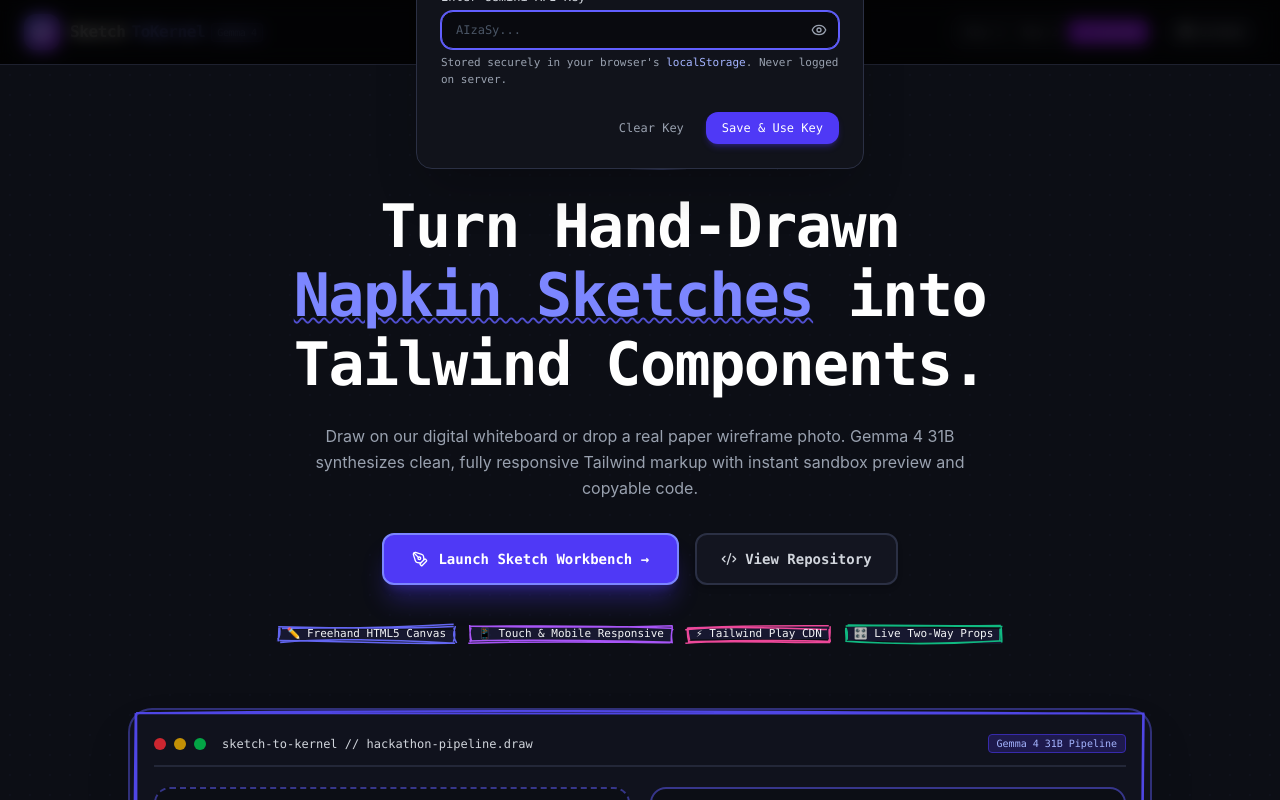
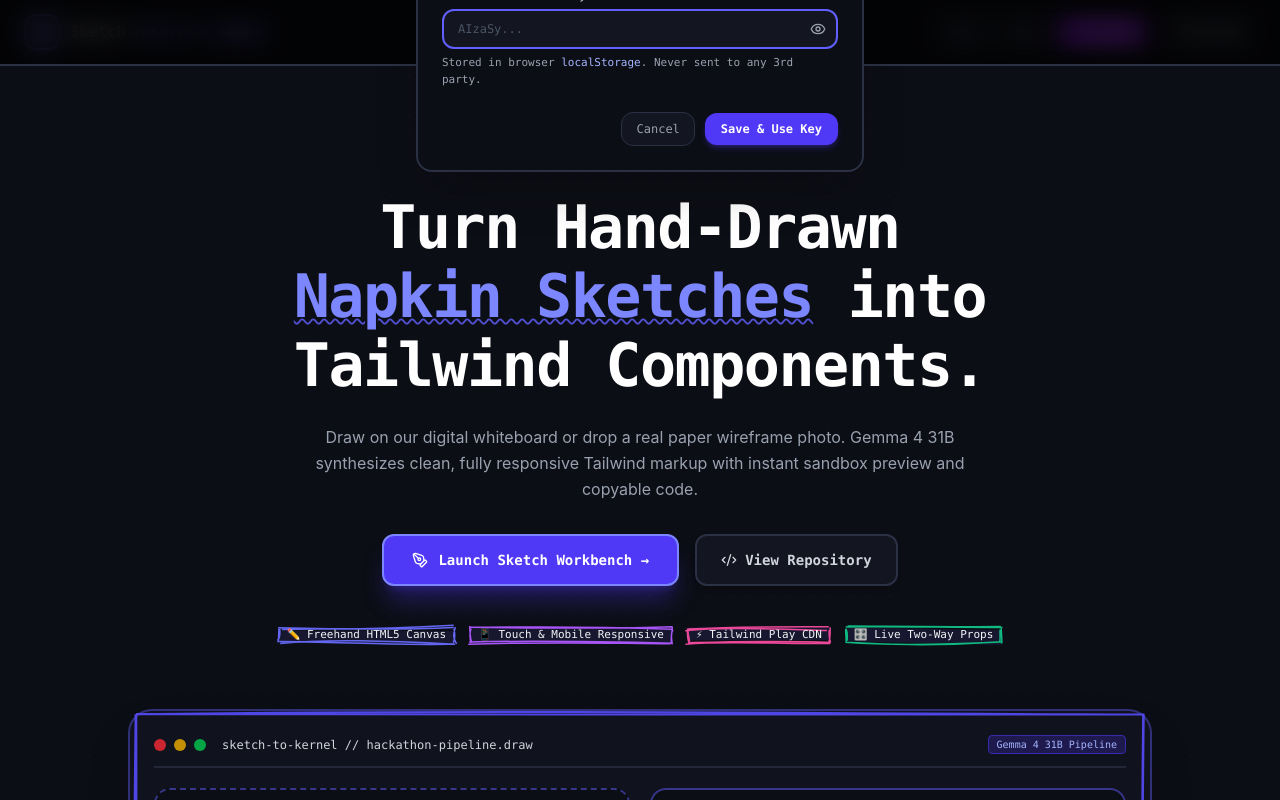
Before and after one commit to Pierce05/sketch-to-kernel, a Next.js app: page / in a window 1280 px wide. Both pictures are taken after a click on the button "Custom". Shown: the top 800 px of the page. Built offline with nearby package versions, Linux system fonts and the light colour scheme.

Commit message:
feat(transition): make ink blob transition seamless and add key fallback on cancel (#2)

```diff
--- a/components/ink-blob-transition.tsx
+++ b/components/ink-blob-transition.tsx
@@ -1,6 +1,6 @@
 "use client";
 
-import React, { createContext, useContext, useState, useRef, useCallback, useEffect } from "react";
+import React, { createContext, useContext, useState, useRef, useCallback } from "react";
 import { useRouter } from "next/navigation";
 import gsap from "gsap";
 
@@ -25,9 +25,9 @@
 };
 
 const WOBBLE = Array.from({ length: POINTS }, (_, i) => ({
-  speed: 2.2 + hash(i) * 2.4,
+  speed: 2.4 + hash(i) * 2.2,
   offset: hash(i + 40) * Math.PI * 2,
-  amp: 0.14 + hash(i + 80) * 0.12,
+  amp: 0.16 + hash(i + 80) * 0.12,
 }));
 
 const blobClip = (r: number, wob: number, t: number, cx: number, cy: number) => {
@@ -75,13 +75,17 @@
 
       setIsTransitioning(true);
 
+      // Preload and navigate route behind immediately so target page renders without delay
+      router.push(targetUrl);
+
       const cx = origin?.x ?? window.innerWidth / 2;
       const cy = origin?.y ?? window.innerHeight / 2;
-      const maxR = Math.hypot(
-        Math.max(cx, window.innerWidth - cx),
-        Math.max(cy, window.innerHeight - cy)
-      ) * 1.25;
-      const dropR = Math.min(window.innerWidth, window.innerHeight) * 0.16;
+      const maxR =
+        Math.hypot(
+          Math.max(cx, window.innerWidth - cx),
+          Math.max(cy, window.innerHeight - cy)
+        ) * 1.3;
+      const dropR = Math.min(window.innerWidth, window.innerHeight) * 0.18;
 
       const state = { r: 0, wob: 1, t: 0, opacity: 1 };
 
@@ -95,12 +99,10 @@
       const tl = gsap.timeline({
         onUpdate: apply,
         onComplete: () => {
-          router.push(targetUrl);
-          // Reverse shrink or fade out on route change
+          // As soon as ink blob floods the screen, fade out immediately to reveal target page
           gsap.to(overlay, {
             opacity: 0,
-            duration: 0.45,
-            delay: 0.1,
+            duration: 0.35,
             ease: "power2.out",
             onComplete: () => {
               setIsTransitioning(false);
@@ -113,11 +115,11 @@
 
       tlRef.current = tl;
 
-      // Organic splatter expansion:
-      tl.to(state, { t: 5, duration: 0.75, ease: "none" }, 0);
-      tl.to(state, { r: dropR, duration: 0.22, ease: "back.out(2.2)" }, 0);
-      tl.to(state, { r: maxR, duration: 0.52, ease: "power3.inOut" }, 0.22);
-      tl.to(state, { wob: 0, duration: 0.28, ease: "power2.out" }, 0.48);
+      // Fast, snappy organic ink splatter (0.45s total)
+      tl.to(state, { t: 4, duration: 0.45, ease: "none" }, 0);
+      tl.to(state, { r: dropR, duration: 0.15, ease: "back.out(2)" }, 0);
+      tl.to(state, { r: maxR, duration: 0.3, ease: "power3.inOut" }, 0.15);
+      tl.to(state, { wob: 0, duration: 0.2, ease: "power2.out" }, 0.25);
     },
     [router]
   );
@@ -125,38 +127,18 @@
   return (
     <TransitionContext.Provider value={{ navigateWithBlob, isTransitioning }}>
       {children}
-      {/* Fullscreen Ink Blob Overlay Container */}
+      {/* Fullscreen Ink Blob Splatter Overlay */}
       <div
         ref={overlayRef}
         aria-hidden="true"
-        className="pointer-events-none fixed inset-0 z-[9999] bg-[#07080c] transition-opacity"
+        className="pointer-events-none fixed inset-0 z-[9999] bg-[#0c0e15] transition-opacity"
         style={{
           clipPath: "circle(0px at 50% 50%)",
         }}
       >
-        <div className="absolute inset-0 bg-gradient-to-br from-indigo-950/70 via-slate-950 to-purple-950/60" />
-        <div className="absolute inset-0 bg-dot-matrix opacity-40" />
-        <div className="absolute inset-0 flex items-center justify-center">
-          <div className="flex flex-col items-center gap-3 text-indigo-300/80">
-            <div className="relative size-12">
-              <div className="absolute inset-0 animate-ping rounded-full bg-indigo-500/20" />
-              <div className="flex size-12 items-center justify-center rounded-full border border-indigo-500/40 bg-indigo-950/80 backdrop-blur-sm">
-                <svg
-                  className="size-6 animate-spin text-indigo-400"
-                  viewBox="0 0 24 24"
-                  fill="none"
-                  stroke="currentColor"
-                  strokeWidth="2"
-                >
-                  <circle cx="12" cy="12" r="10" strokeDasharray="32" strokeDashoffset="12" />
-                </svg>
-              </div>
-            </div>
-            <span className="text-xs font-mono font-medium tracking-widest uppercase text-indigo-300/90">
-              Transforming Sketch...
-            </span>
-          </div>
-        </div>
+        {/* Ink blob wash */}
+        <div className="absolute inset-0 bg-gradient-to-br from-indigo-950 via-slate-950 to-purple-950" />
+        <div className="absolute inset-0 bg-dot-matrix opacity-30" />
       </div>
     </TransitionContext.Provider>
   );
--- a/components/navbar.tsx
+++ b/components/navbar.tsx
@@ -1,7 +1,6 @@
 "use client";
 
 import React, { useState, useEffect } from "react";
-import Link from "next/link";
 import { usePathname } from "next/navigation";
 import { ApiKeyMode } from "@/lib/types";
 import { STORAGE_CUSTOM_KEY, STORAGE_KEY_MODE } from "@/lib/utils";
@@ -12,9 +11,9 @@
   Check,
   Eye,
   EyeOff,
-  SlidersHorizontal,
   Layers,
   ArrowLeft,
+  X,
 } from "lucide-react";
 
 interface NavbarProps {
@@ -34,6 +33,7 @@
   const { navigateWithBlob } = useInkBlobRouter();
   const [showKeyModal, setShowKeyModal] = useState(false);
   const [tempKey, setTempKey] = useState(customApiKey);
+  const [previousMode, setPreviousMode] = useState<ApiKeyMode>(apiKeyMode);
   const [showKeySecret, setShowKeySecret] = useState(false);
   const [isSaved, setIsSaved] = useState(false);
 
@@ -42,20 +42,36 @@
   }, [customApiKey]);
 
   const handleModeSelect = (mode: ApiKeyMode) => {
-    onApiKeyModeChange(mode);
-    if (mode === "custom" && !customApiKey) {
+    if (mode === "custom") {
+      setPreviousMode(apiKeyMode);
+      onApiKeyModeChange("custom");
       setShowKeyModal(true);
+    } else {
+      onApiKeyModeChange(mode);
+    }
+  };
+
+  const handleCloseModal = () => {
+    setShowKeyModal(false);
+    // If closing without a saved custom key, revert to previous key mode
+    if (!customApiKey) {
+      onApiKeyModeChange(previousMode === "custom" ? "default_1" : previousMode);
     }
   };
 
   const handleSaveCustomKey = (e?: React.FormEvent) => {
     if (e) e.preventDefault();
-    onCustomApiKeyChange(tempKey.trim());
-    setIsSaved(true);
-    setTimeout(() => {
-      setIsSaved(false);
-      setShowKeyModal(false);
-    }, 600);
+    const trimmed = tempKey.trim();
+    if (trimmed) {
+      onCustomApiKeyChange(trimmed);
+      setIsSaved(true);
+      setTimeout(() => {
+        setIsSaved(false);
+        setShowKeyModal(false);
+      }, 500);
+    } else {
+      handleCloseModal();
+    }
   };
 
   const handleNavClick = (e: React.MouseEvent, href: string) => {
@@ -65,15 +81,15 @@
   };
 
   return (
-    <header className="sticky top-0 z-40 w-full border-b border-[#232738]/80 bg-[#090a0f]/90 backdrop-blur-md">
+    <header className="sticky top-0 z-40 w-full border-b-2 border-[#2b3044] bg-[#0c0e15]/95 backdrop-blur-md">
       <div className="mx-auto flex h-16 max-w-7xl items-center justify-between px-3 sm:px-6">
         {/* Brand / Logo */}
         <div className="flex items-center gap-3">
           {pathname === "/playground" && (
             <button
               onClick={(e) => handleNavClick(e, "/")}
-              className="group flex size-8 items-center justify-center rounded-lg border border-[#2b3044] bg-[#11131b] text-gray-400 transition-colors hover:border-indigo-500/50 hover:text-white"
-              title="Return to Landing Page"
+              className="group flex size-9 items-center justify-center rounded-xl border-2 border-[#2b3044] bg-[#131520] text-gray-300 transition-colors hover:border-indigo-500 hover:text-white"
+              title="Return to Sketchbook Home"
               aria-label="Back to home"
             >
               <ArrowLeft className="size-4 transition-transform group-hover:-translate-x-0.5" />
@@ -85,13 +101,13 @@
             onClick={(e) => handleNavClick(e, "/")}
             className="flex items-center gap-2.5 font-semibold text-white transition-opacity hover:opacity-90"
           >
-            <div className="flex size-9 items-center justify-center rounded-xl bg-gradient-to-br from-indigo-500 to-purple-600 shadow-md shadow-indigo-500/20">
-              <Layers className="size-5 text-white" />
+            <div className="flex size-9 items-center justify-center rounded-xl border-2 border-indigo-400 bg-indigo-950/80 shadow-md shadow-indigo-500/20">
+              <Layers className="size-5 text-indigo-300" />
             </div>
             <div className="flex flex-col">
-              <span className="flex items-center gap-1.5 text-base font-bold tracking-tight">
+              <span className="flex items-center gap-1.5 text-base font-bold font-mono tracking-tight">
                 Sketch<span className="text-indigo-400">ToKernel</span>
-                <span className="hidden rounded bg-indigo-500/10 px-1.5 py-0.5 text-[10px] font-medium text-indigo-300 ring-1 ring-inset ring-indigo-500/30 sm:inline-block">
+                <span className="rounded bg-indigo-500/20 px-2 py-0.5 text-[10px] font-mono font-semibold text-indigo-300 border border-indigo-500/40">
                   Gemma 4
                 </span>
               </span>
@@ -102,11 +118,11 @@
         {/* Right Section: API Key Selector & GitHub */}
         <div className="flex items-center gap-2 sm:gap-3">
           {/* API Key Mode Selector */}
-          <div className="flex items-center rounded-xl border border-[#2b3044] bg-[#11131b]/90 p-1 shadow-inner">
+          <div className="flex items-center rounded-xl border-2 border-[#2b3044] bg-[#131520] p-1 shadow-inner">
             <button
               type="button"
               onClick={() => handleModeSelect("default_1")}
-              className={`rounded-lg px-2 sm:px-2.5 py-1 text-xs font-medium transition-all ${
+              className={`rounded-lg px-2.5 sm:px-3 py-1 text-xs font-mono font-bold transition-all ${
                 apiKeyMode === "default_1"
                   ? "bg-indigo-600 text-white shadow"
                   : "text-gray-400 hover:text-gray-200"
@@ -119,7 +135,7 @@
             <button
               type="button"
               onClick={() => handleModeSelect("default_2")}
-              className={`rounded-lg px-2 sm:px-2.5 py-1 text-xs font-medium transition-all ${
+              className={`rounded-lg px-2.5 sm:px-3 py-1 text-xs font-mono font-bold transition-all ${
                 apiKeyMode === "default_2"
                   ? "bg-indigo-600 text-white shadow"
                   : "text-gray-400 hover:text-gray-200"
@@ -131,11 +147,8 @@
 
             <button
               type="button"
-              onClick={() => {
-                handleModeSelect("custom");
-                setShowKeyModal(true);
-              }}
-              className={`flex items-center gap-1 rounded-lg px-2 sm:px-2.5 py-1 text-xs font-medium transition-all ${
+              onClick={() => handleModeSelect("custom")}
+              className={`flex items-center gap-1.5 rounded-lg px-2.5 sm:px-3 py-1 text-xs font-mono font-bold transition-all ${
                 apiKeyMode === "custom"
                   ? "bg-purple-600 text-white shadow"
                   : "text-gray-400 hover:text-gray-200"
@@ -153,7 +166,7 @@
             href="https://github.com/Pierce05/sketch-to-kernel"
             target="_blank"
             rel="noopener noreferrer"
-            className="flex items-center gap-1.5 rounded-xl border border-[#2b3044] bg-[#11131b] px-2.5 sm:px-3 py-1.5 text-xs font-medium text-gray-300 transition-colors hover:border-[#3f4664] hover:text-white"
+            className="flex items-center gap-1.5 rounded-xl border-2 border-[#2b3044] bg-[#131520] px-3 py-1.5 text-xs font-mono font-bold text-gray-300 transition-colors hover:border-indigo-500 hover:text-white"
             aria-label="View on GitHub"
           >
             <svg className="size-4 fill-current" viewBox="0 0 24 24" aria-hidden="true">
@@ -164,31 +177,32 @@
         </div>
       </div>
 
-      {/* Custom Key Modal / Dialog */}
+      {/* Custom Key Modal: Reverts cleanly on cancel */}
       {showKeyModal && (
-        <div className="fixed inset-0 z-50 flex items-center justify-center bg-black/70 p-4 backdrop-blur-sm animate-in fade-in duration-200">
-          <div className="w-full max-w-md rounded-2xl border border-[#2b3044] bg-[#11131b] p-6 shadow-2xl">
+        <div className="fixed inset-0 z-50 flex items-center justify-center bg-black/75 p-4 backdrop-blur-md animate-in fade-in duration-200">
+          <div className="w-full max-w-md rounded-2xl border-2 border-[#2b3044] bg-[#0c0e15] p-6 shadow-2xl">
             <div className="flex items-center justify-between border-b border-[#232738] pb-4">
               <div className="flex items-center gap-2.5">
-                <div className="flex size-9 items-center justify-center rounded-lg bg-purple-950/80 text-purple-400 border border-purple-800/40">
+                <div className="flex size-9 items-center justify-center rounded-xl bg-purple-950/80 text-purple-400 border border-purple-800/40">
                   <KeyRound className="size-4" />
                 </div>
                 <div>
-                  <h3 className="text-sm font-semibold text-white">Custom Gemini API Key</h3>
+                  <h3 className="text-sm font-bold font-mono text-white">Custom Gemini API Key</h3>
                   <p className="text-xs text-gray-400">Used for Gemma 4 31B compilation requests</p>
                 </div>
               </div>
               <button
-                onClick={() => setShowKeyModal(false)}
-                className="text-gray-400 hover:text-white text-sm"
+                onClick={handleCloseModal}
+                className="flex size-7 items-center justify-center rounded-lg border border-[#2b3044] text-gray-400 hover:text-white"
+                title="Cancel and restore previous key"
               >
-                ✕
+                <X className="size-4" />
               </button>
             </div>
 
             <form onSubmit={handleSaveCustomKey} className="mt-4 space-y-4">
               <div>
-                <label className="block text-xs font-medium text-gray-300 mb-1.5">
+                <label className="block text-xs font-mono font-medium text-gray-300 mb-1.5">
                   Enter Gemini API Key
                 </label>
                 <div className="relative">
@@ -198,7 +212,7 @@
                     onChange={(e) => setTempKey(e.target.value)}
                     placeholder="AIzaSy..."
                     autoFocus
-                    className="w-full rounded-xl border border-[#2b3044] bg-[#090a0f] px-3.5 py-2.5 pr-10 text-xs font-mono text-white placeholder-gray-600 focus:border-indigo-500 focus:outline-none focus:ring-1 focus:ring-indigo-500"
+                    className="w-full rounded-xl border-2 border-[#2b3044] bg-[#131520] px-3.5 py-2.5 pr-10 text-xs font-mono text-white placeholder-gray-600 focus:border-indigo-500 focus:outline-none"
                   />
                   <button
                     type="button"
@@ -208,29 +222,26 @@
                     {showKeySecret ? <EyeOff className="size-4" /> : <Eye className="size-4" />}
                   </button>
                 </div>
-                <p className="mt-1.5 text-[11px] text-gray-400">
-                  Stored securely in your browser&apos;s <code className="font-mono text-indigo-300">localStorage</code>. Never logged on server.
+                <p className="mt-1.5 text-[11px] text-gray-400 font-mono">
+                  Stored in browser <code className="text-indigo-300">localStorage</code>. Never sent to any 3rd party.
                 </p>
               </div>
 
               <div className="flex items-center justify-end gap-2.5 pt-2">
                 <button
                   type="button"
-                  onClick={() => {
-                    setTempKey("");
-                    onCustomApiKeyChange("");
-                  }}
-                  className="rounded-xl px-3 py-1.5 text-xs text-gray-400 hover:text-red-400 transition-colors"
+                  onClick={handleCloseModal}
+                  className="rounded-xl border border-[#2b3044] bg-[#131520] px-3.5 py-2 text-xs font-mono text-gray-400 hover:text-white transition-colors"
                 >
-                  Clear Key
+                  Cancel
                 </button>
                 <button
                   type="submit"
-                  className="flex items-center gap-1.5 rounded-xl bg-indigo-600 px-4 py-2 text-xs font-medium text-white hover:bg-indigo-500 transition-all shadow-md shadow-indigo-600/30"
+                  className="flex items-center gap-1.5 rounded-xl bg-indigo-600 px-4 py-2 text-xs font-mono font-bold text-white hover:bg-indigo-500 transition-all shadow-md shadow-indigo-600/30"
                 >
                   {isSaved ? (
                     <>
-                      <Check className="size-3.5" /> Saved
+                      <Check className="size-3.5 text-emerald-300" /> Saved
                     </>
                   ) : (
                     "Save & Use Key"
```
